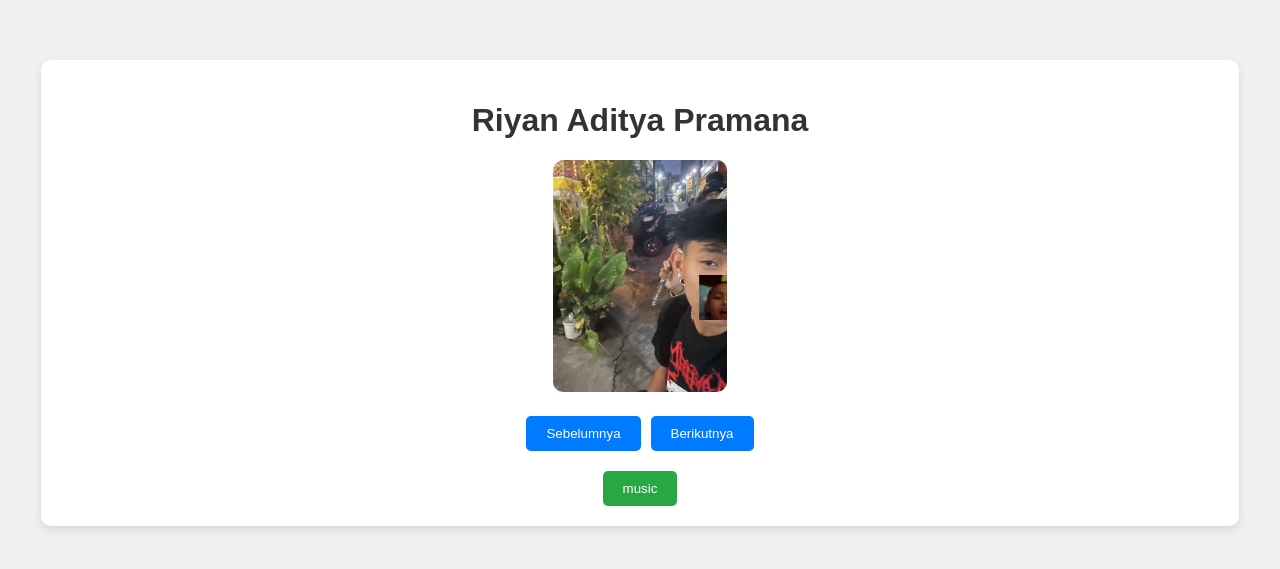
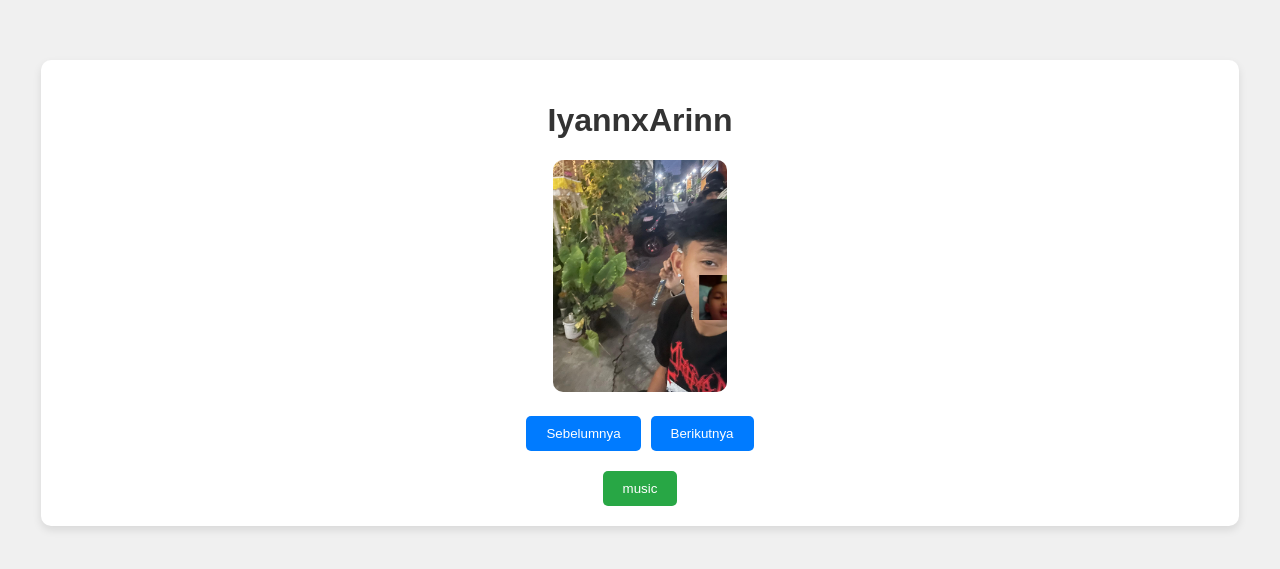
Before and after one commit to riiyaann/riiyaan.github.io, a plain HTML site: page index.html in a window 1280 px wide. Shown: the part 107-676 px from the top of the page. Drawn offline with Linux system fonts and the light colour scheme.

Commit message:
Update index.html

```diff
--- a/index.html
+++ b/index.html
@@ -8,7 +8,7 @@
 </head>
 <body>
     <div class="container">
-        <h1>Riyan Aditya Pramana</h1>
+        <h1>IyannxArinn</h1>
         <img id="fotoPacar" src="foto/foto1.jpg" alt="Foto Pacar">
         <div class="buttons">
             <button onclick="gantiFoto(-1)">Sebelumnya</button>
```
